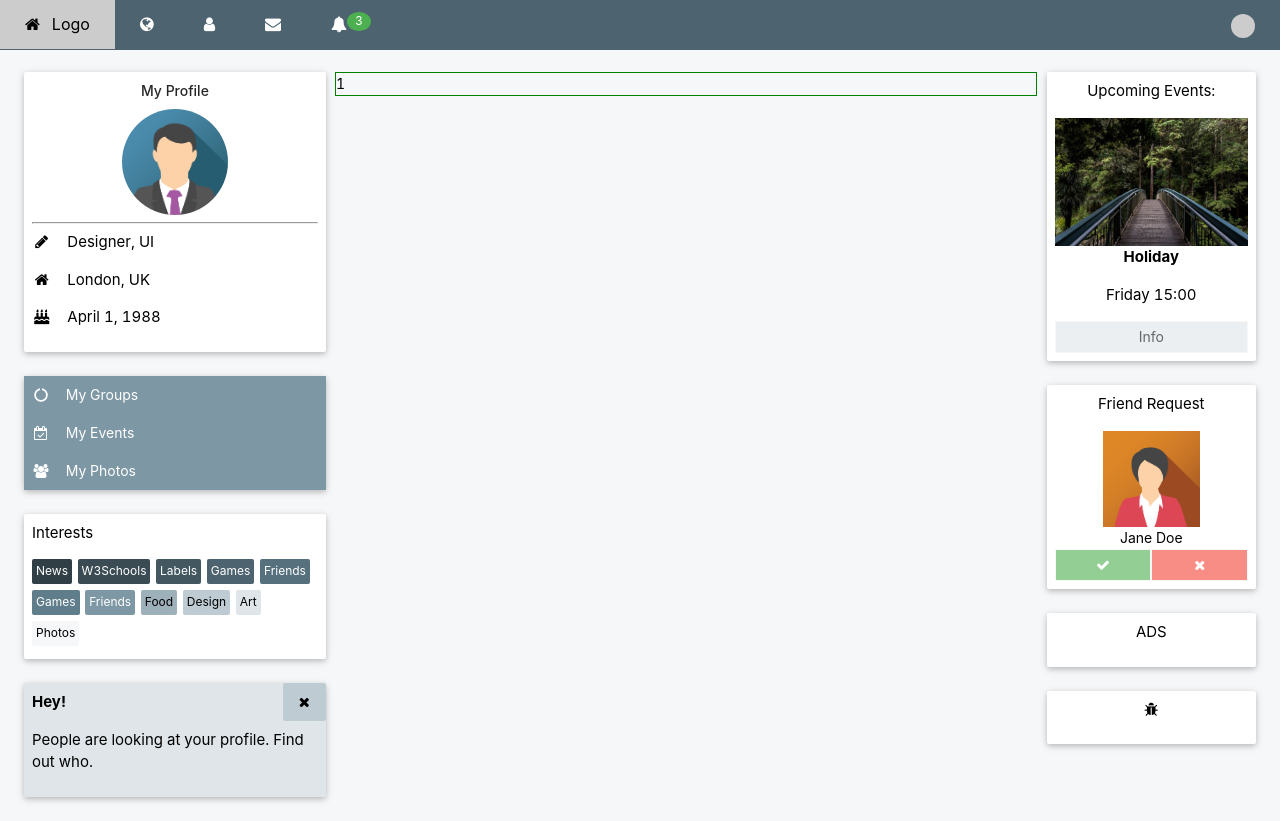
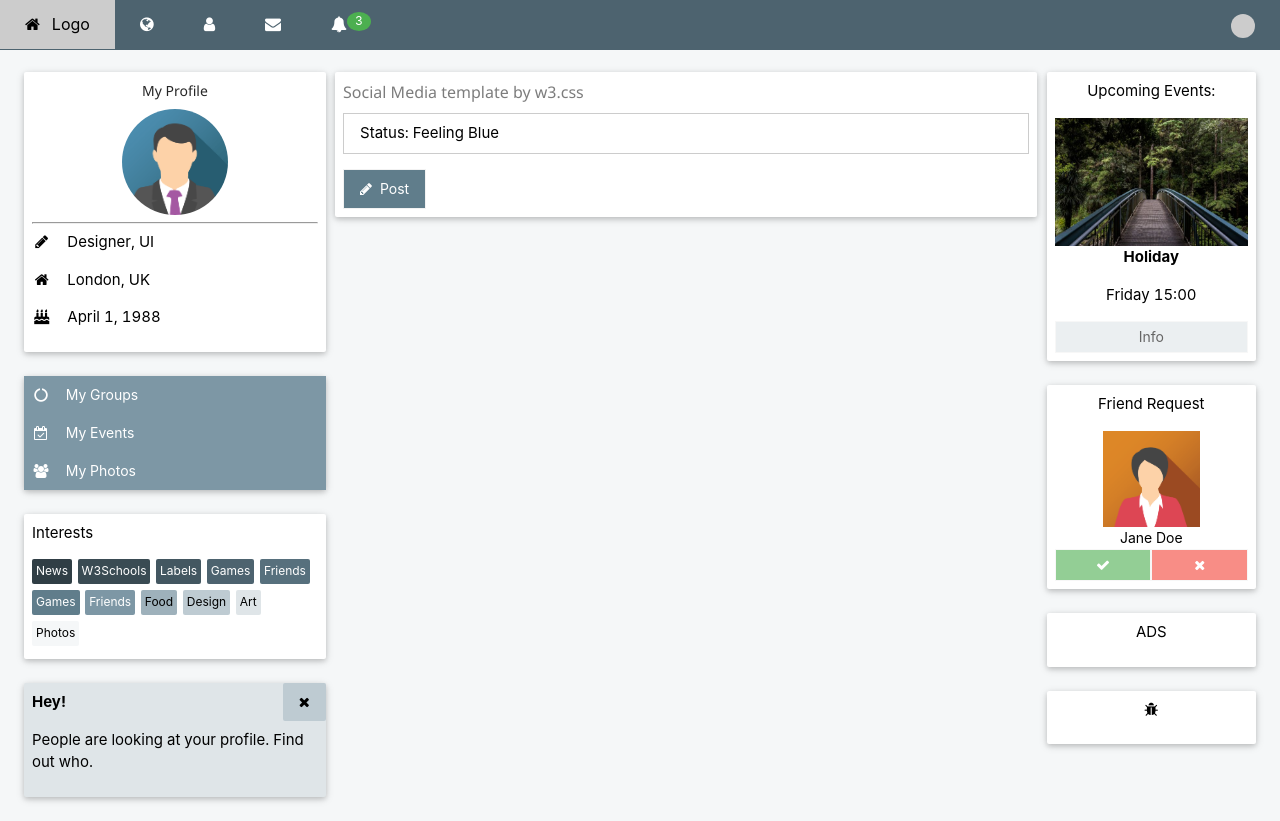
Before and after one commit to ravindrakumarkumawat/social-page, a React (Create React App) app: page / in a window 1280 px wide. Built offline with nearby package versions, Linux system fonts and the light colour scheme.

Commit message:
added the status

```diff
--- a/src/components/Home/index.js
+++ b/src/components/Home/index.js
@@ -11,6 +11,7 @@ import Profile from '../Profile'
 import Interest from '../Interests'
 import AlertBox from '../AlertBox'
 import Activities from '../Activities'
+import Status from '../Status'
 
 const Home = () => {
   return (
@@ -25,7 +26,10 @@ const Home = () => {
           <div className="gap-2"></div>
           <AlertBox />
         </NormalCol>
-        <NormalCol span={14}><div style={{border: "1px solid green"}}>1</div></NormalCol>
+        <NormalCol span={14}>
+          <Status />
+          <div className="gap-2"></div>
+        </NormalCol>
         <NormalCol span={4}>
           <UpcomingEvents />
           <div className="gap-2"></div>
--- /dev/null
+++ b/src/components/Status/Status.css
@@ -0,0 +1,7 @@
+.status-border {
+  border: 1px solid #ccc;
+}
+
+.status-padding {
+  padding: 8px 16px!important;
+}
--- /dev/null
+++ b/src/components/Status/index.js
@@ -0,0 +1,26 @@
+import React from "react";
+import NormalCard from "../common/NormalCard";
+import NormalButton from "../common/NormalButton";
+import './Status.css'
+
+const Status = () => {
+  return (
+    <NormalCard>
+      <div className="row-padding">
+        <div className="col m12">
+          <div className="card round white">
+            <div className="container padding">
+              <h6 className="opacity">Social Media template by w3.css</h6>
+              <p contenteditable="true" className="status-border status-padding">
+                Status: Feeling Blue
+              </p>
+              <NormalButton name={<><i className="fa fa-pencil"></i>  Post</>} btntype={'post'}/>
+            </div>
+          </div>
+        </div>
+      </div>
+    </NormalCard>
+  );
+};
+
+export default Status;
--- a/src/components/common/NormalButton/NormalButton.module.css
+++ b/src/components/common/NormalButton/NormalButton.module.css
@@ -64,7 +64,16 @@
   opacity: .6;
 }
 
-.decline:hover, .accept:hover, .info:hover {
+.post {
+  display: block;
+  cursor: pointer;
+  border: 1px solid #f2f2f2;
+  color: #fff;
+  background-color: #607d8b;
+  padding: 8px 16px;
+}
+
+.decline:hover, .accept:hover, .info:hover, .post:hover {
   color: #000;
   background: #ccc;
 }
--- a/src/index.css
+++ b/src/index.css
@@ -15,3 +15,13 @@ code {
 .margin-right {
   margin-right: .75rem;
 }
+
+h1, h2, h3, h4, h5, h6 {
+  font-family: "Segoe UI",Arial,sans-serif;
+  font-weight: 400;
+  margin: 10px 0;
+}
+
+h6 {
+  font-size: 1rem;
+}
```
